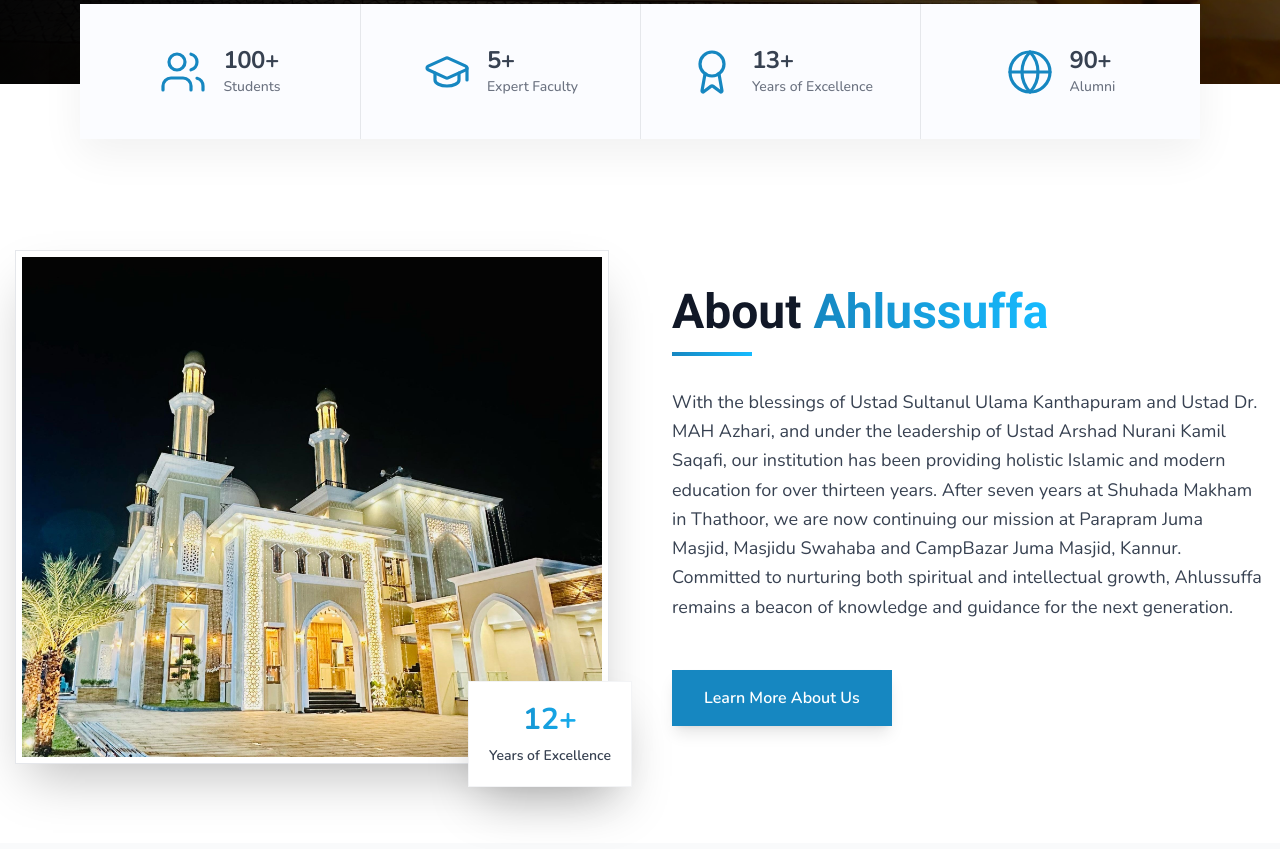
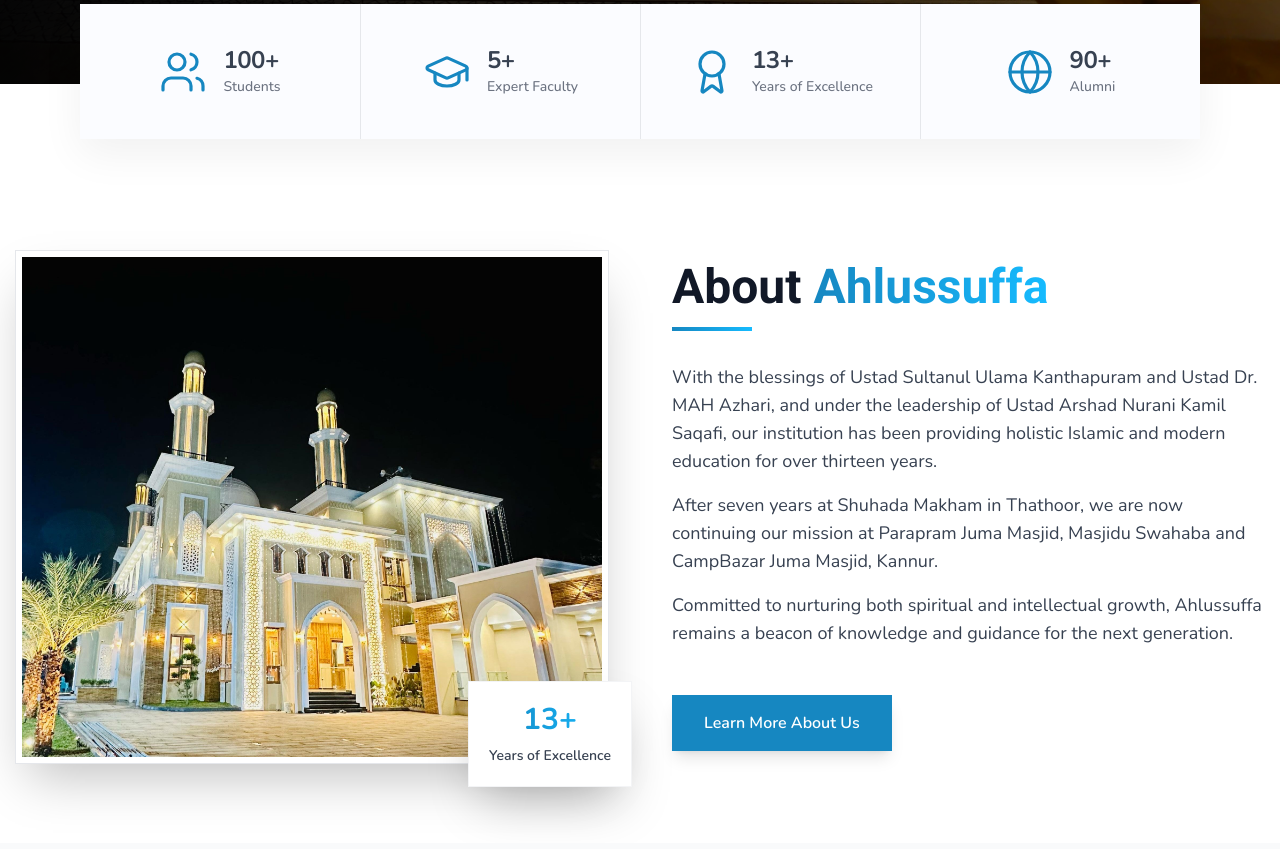
Before and after one commit to hxmood/ahlussuffadars, a Next.js app: page / in a window 1280 px wide. Shown: the part 851-1700 px from the top of the page. Built offline with nearby package versions, Linux system fonts and the light colour scheme.

Commit message:
first commit

```diff
--- a/app/about/page.js
+++ b/app/about/page.js
@@ -164,7 +164,7 @@
               <motion.p
                 variants={fadeInUp}
                 transition={{ delay: 0.2 }}
-                className="text-lg text-gray-700 leading-relaxed"
+                className="text-base sm:text-lg text-gray-700 leading-relaxed"
               >
                 Ahlussuffa Educational Trust was established in 2014 with a
                 visionary mission to create an educational institution that
@@ -177,7 +177,7 @@
               <motion.p
                 variants={fadeInUp}
                 transition={{ delay: 0.3 }}
-                className="text-lg text-gray-700 leading-relaxed"
+                className="text-base sm:text-lg text-gray-700 leading-relaxed"
               >
                 Today, we stand as a beacon of integrated education, serving
                 over 120 students across multiple disciplines. Our unique
--- a/app/globals.css
+++ b/app/globals.css
@@ -2,7 +2,9 @@
 @tailwind components;
 @tailwind utilities;
 
+html,
 body {
+    max-width: 100%;
     overflow-x: hidden;
 }
 
--- a/app/page.js
+++ b/app/page.js
@@ -171,7 +171,7 @@
         initial="hidden"
         whileInView="visible"
         viewport={{ once: true, amount: 0.3 }}
-        className="py-20 mt-2 md:mt-8 px-4 bg-white"
+        className="py-20 mt-2 md:mt-8 px-4 bg-white overflow-hidden"
       >
         <div className="max-w-7xl mx-auto">
           <motion.div
@@ -202,14 +202,14 @@
                 initial={{ opacity: 0, scale: 0.8, x: 20 }}
                 whileInView={{ opacity: 1, scale: 1, x: 0 }}
                 transition={{ delay: 0.5, duration: 0.5 }}
-                whileHover={{ scale: 1.1 }}
-                className="absolute -bottom-6 -right-6 bg-white shadow-2xl p-5 transform transition-all duration-300 border border-gray-100"
+                whileHover={{ scale: 1.05 }}
+                className="absolute -bottom-6 right-0 sm:-right-6 bg-white shadow-2xl p-4 sm:p-5 transform transition-all duration-300 border border-gray-100 max-w-[180px] sm:max-w-none"
               >
                 <div className="text-center">
-                  <div className="text-3xl font-bold bg-gradient-to-r from-primary to-secondary bg-clip-text text-transparent mb-2">
-                    12+
+                  <div className="text-2xl sm:text-3xl font-bold bg-gradient-to-r from-primary to-secondary bg-clip-text text-transparent mb-1 sm:mb-2">
+                    13+
                   </div>
-                  <div className="text-sm font-semibold text-gray-700">Years of Excellence</div>
+                  <div className="text-xs sm:text-sm font-semibold text-gray-700">Years of Excellence</div>
                 </div>
               </motion.div>
 
@@ -247,17 +247,25 @@
                 ></motion.div>
               </div>
 
-              <motion.p
+              <motion.div
                 variants={fadeInUp}
                 transition={{ delay: 0.2 }}
-                className="text-lg text-gray-700 leading-relaxed"
+                className="space-y-4 text-base sm:text-lg text-gray-700 leading-relaxed"
               >
-                With the blessings of Ustad Sultanul Ulama Kanthapuram and Ustad Dr. MAH Azhari, and under the leadership of
-                Ustad Arshad Nurani Kamil Saqafi, our institution has been providing holistic Islamic and modern education
-                for over thirteen years. After seven years at Shuhada Makham in Thathoor, we are now continuing our mission at
-                Parapram Juma Masjid, Masjidu Swahaba and CampBazar Juma Masjid, Kannur. Committed to nurturing both spiritual and intellectual growth,
-                Ahlussuffa remains a beacon of knowledge and guidance for the next generation.
-              </motion.p>
+                <p>
+                  With the blessings of Ustad Sultanul Ulama Kanthapuram and Ustad Dr. MAH Azhari, and under the leadership of
+                  Ustad Arshad Nurani Kamil Saqafi, our institution has been providing holistic Islamic and modern education
+                  for over thirteen years.
+                </p>
+                <p>
+                  After seven years at Shuhada Makham in Thathoor, we are now continuing our mission at
+                  Parapram Juma Masjid, Masjidu Swahaba and CampBazar Juma Masjid, Kannur.
+                </p>
+                <p>
+                  Committed to nurturing both spiritual and intellectual growth,
+                  Ahlussuffa remains a beacon of knowledge and guidance for the next generation.
+                </p>
+              </motion.div>
 
               <motion.div
                 variants={fadeInUp}
```
Also changed, not shown: 1 other file (tests, documents, lock files or other folders).
